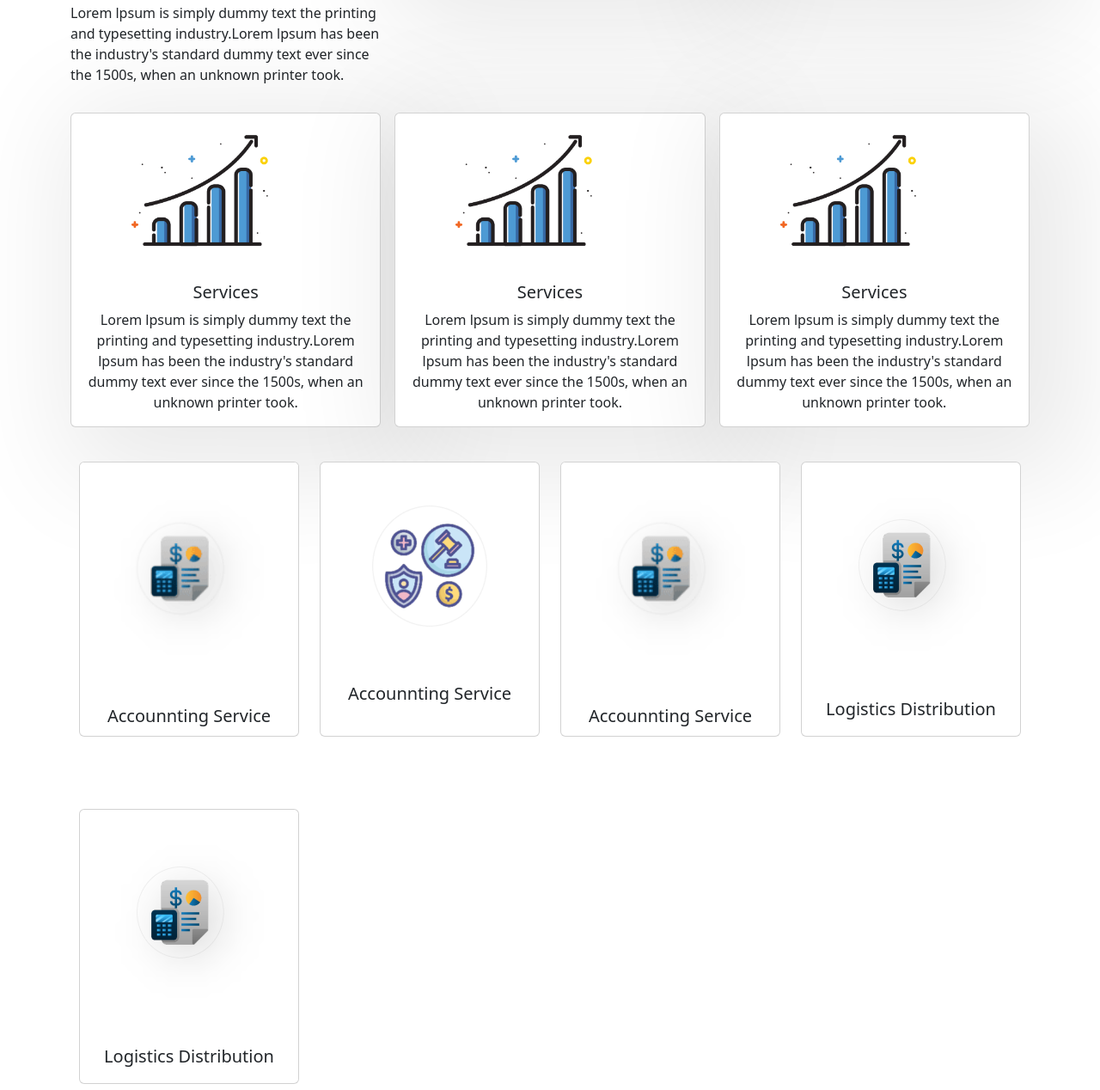
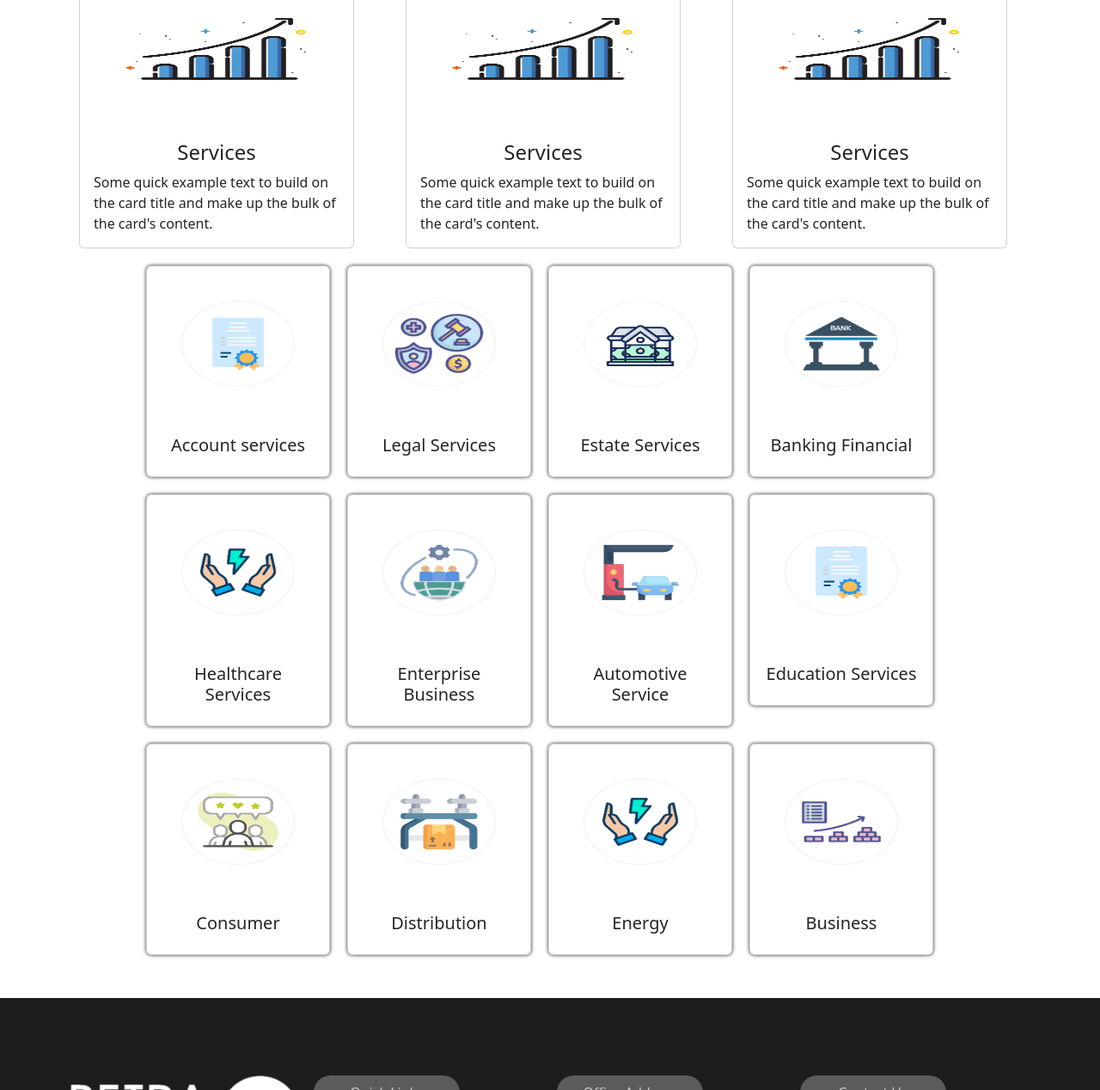
Before and after one commit to sachinburiuly/xd2, a plain HTML site: page index.html in a window 1280 px wide. Shown: the part 1800-3068 px from the top of the page at 86% size. Drawn offline with nearby package versions, Linux system fonts and the light colour scheme; files whose address does not match are found by name; a web font is replaced by a local one.

Commit message:
commit messege

```diff
--- a/css/style.css
+++ b/css/style.css
@@ -1,3 +1,13 @@
+body{
+    padding: 0;
+    margin: 0;
+}
+*{
+    padding: 0;
+    margin: 0;
+}
+
+
 .parea0 img{
     width:100px;
     height:200px;
@@ -45,6 +55,9 @@
     line-height:30px;
 
 
+}
+.footerarea ul a:active{
+    color:rgb(0, 38, 255);
 }
 .footerarea h5{
     color: #FFFFFF;
@@ -104,37 +117,45 @@
     color: #ffffff;
 }
 
-.cardarea .card img{
-    width: 50%;
-    height: 50%;
-    margin:0 60px;
+
+
+
+
+
+
+.githubarea .card-group .card{
+    margin: 10px 10px;
+    box-shadow: 0px 0px 4px 0px rgba(0,0,0,0.85);
+}
+.githubarea .card-title{
+    text-align:center;
+}
+.card-img-top{
+    margin:40px 0px;
+    padding: 0 40px;
+    height:100px;
+    width: 100px;
 
 }
-.cardarea .card h5{
-    text-align: center;
-    text-transform: capitalize;
+.githubarea .card:hover{
+    background-color: rgb(10, 2, 33);
+    color: #FFFFFF;
+    box-shadow: 0px 4px 7px 1px rgba(0,0,0,0.39);
+
 }
-.cardarea .card p{
+.githubarea .card:active{
+    background-color: rgba(4, 1, 83, 0.788);
+    color: #eeeeff;
+
+}
+.cardarea h4{
     text-align: center;
 }
-.cardarea .card{
-    box-shadow: 26px 25px 127px 30px rgba(0,0,0,0.09);
+.cardarea .col .card{
+margin: 10px 10px;
 
 }
-.CardArea .card{
-    margin: 40px 10px;
-}
-
-.card-body .card-title{
-    text-align: center;
+.githubarea .container{
+    padding: 0 90px;
 
 }
-.card-img-top1{
-
-   margin: 50px 60px;
-   border-radius:50px;
-
-}
-.githubarea .card-group .card{
-    margin: 10px 10px;
-}
--- a/index.html
+++ b/index.html
@@ -132,50 +132,100 @@
     </section>
     <section class="cardarea">
         <div class="container">
-            <div class="row row-cols-2 row-cols-md-3 g-3">
-
-
+          <div class="row row-cols-md-3 ">
 
 
               <div class="col">
+            <div class="card" style="width: 20rem;">
               <img src="images/rectangle.png" class="card-img-top" alt="...">
               <div class="card-body">
-                  <h4 class="card-title">Services</h4>
-                  <p class="card-tet">Lorem lpsum is simply dummy text the printing and
-                    typesetting industry.Lorem lpsum has been the industry's standard dummy text ever since the 1500s, when an unknown
-                    printer took.</p>
+                <h4>Services</h4>
+                <p class="card-text">Some quick example text to build on the card title and make up the bulk of the card's content.</p>
+              </div>
+            </div>
+            </div>
+
+              <div class="col">
+            <div class="card" style="width: 20rem;">
+              <img src="images/rectangle.png" class="card-img-top" alt="...">
+              <div class="card-body">
+                <h4>Services</h4>
+                <p class="card-text">Some quick example text to build on the card title and make up the bulk of the card's content.</p>
+              </div>
+            </div>
+            </div>
+
+              <div class="col">
+            <div class="card" style="width: 20rem;">
+              <img src="images/rectangle.png" class="card-img-top" alt="...">
+              <div class="card-body">
+                <h4>Services</h4>
+                <p class="card-text">Some quick example text to build on the card title and make up the bulk of the card's content.</p>
+              </div>
+            </div>
+            </div>
+
+            <div class="col">
+            <div class="card" style="width: 20rem;">
+              <img src="images/rectangle.png" class="card-img-top" alt="...">
+              <div class="card-body">
+                <h4>Services</h4>
+                <p class="card-text">Some quick example text to build on the card title and make up the bulk of the card's content.</p>
+              </div>
             </div>
           </div>
 
 
 
-
-
-
-
-
             <div class="col">
-                    <div class="card">
+            <div class="card" style="width: 20rem;">
               <img src="images/rectangle.png" class="card-img-top" alt="...">
               <div class="card-body">
-                        <h5 class="card-title">services</h5>
-                        <p class="card-text">Lorem lpsum is simply dummy text the printing and
-                            typesetting industry.Lorem lpsum has been the industry's standard dummy text ever since the 1500s, when an unknown
-                            printer took.
-                        </p>
+                <h4>Services</h4>
+                <p class="card-text">Some quick example text to build on the card title and make up the bulk of the card's content.</p>
               </div>
             </div>
             </div>
 
               <div class="col">
-                    <div class="card">
+            <div class="card" style="width: 20rem;">
               <img src="images/rectangle.png" class="card-img-top" alt="...">
               <div class="card-body">
-                        <h5 class="card-title">services</h5>
-                        <p class="card-text">Lorem lpsum is simply dummy text the printing and
-                            typesetting industry.Lorem lpsum has been the industry's standard dummy text ever since the 1500s, when an unknown
-                            printer took.
-                        </p>
+                <h4>Services</h4>
+                <p class="card-text">Some quick example text to build on the card title and make up the bulk of the card's content.</p>
+              </div>
+            </div>
+            </div>
+
+
+          </div>
+        </div>
+    </section>
+    <section class="CardArea">
+        <div class="container">
+          <div class="row">
+
+          </div>
+        </div>
+    </section>
+    <section class="profilearea">
+        <div class="container">
+          <div class="row">
+
+          </div>
+        </div>
+    </section>
+    <section class="githubarea">
+        <div class="container">
+          <div class="row">
+            <div class="card-group" style="width: 60rem;">
+
+
+              <div class="col">
+              <div class="card">
+                <a href=""><img src="images/item14.png" class="card-img-top" alt="..."></a>
+                <div class="card-body">
+                  <h5 class="card-title">Account services</h5>
                 </div>
                </div>
               </div>
@@ -183,13 +233,9 @@
 
               <div class="col">
                 <div class="card">
-                      <img src="images/rectangle.png" class="card-img-top" alt="...">
+                  <a href=""><img src="images/item8.png" class="card-img-top" alt="..."></a>
                   <div class="card-body">
-                        <h5 class="card-title">services</h5>
-                        <p class="card-text">Lorem lpsum is simply dummy text the printing and
-                            typesetting industry.Lorem lpsum has been the industry's standard dummy text ever since the 1500s, when an unknown
-                            printer took.
-                        </p>
+                    <h5 class="card-title">Legal Services</h5>
                   </div>
                  </div>
                 </div>
@@ -197,80 +243,9 @@
 
                 <div class="col">
                   <div class="card">
-                      <img src="images/rectangle.png" class="card-img-top" alt="...">
+                    <a href=""><img src="images/item7.png" class="card-img-top" alt="..."></a>
                     <div class="card-body">
-                        <h5 class="card-title">services</h5>
-                        <p class="card-text">Lorem lpsum is simply dummy text the printing and
-                            typesetting industry.Lorem lpsum has been the industry's standard dummy text ever since the 1500s, when an unknown
-                            printer took.
-                        </p>
-                     </div>
-                    </div>
-                  </div>
-
-
-                  <div class="col">
-                    <div class="card">
-                      <img src="images/rectangle.png" class="card-img-top" alt="...">
-                      <div class="card-body">
-                        <h5 class="card-title">services</h5>
-                        <p class="card-text">Lorem lpsum is simply dummy text the printing and
-                            typesetting industry.Lorem lpsum has been the industry's standard dummy text ever since the 1500s, when an unknown
-                            printer took.
-                        </p>
-                    </div>
-                    </div>
-                  </div>
-
-            </div>
-        </div>
-    </section>
-    <section class="CardArea">
-        <div class="container">
-          <div class="row row-cols-2 row-cols-md-4 g-1">
-
-              <div class="col">
-              <div class="card" style="width: 16rem; height: 20rem;" >
-                <img src="images/item20.png" class="card-img-top" alt="...">
-                <div class="card-body">
-                  <h5 class="card-title">Accounnting Service</h5>
-                </div>
-              </div>
-              </div>
-
-              <div class="col">
-              <div class="card" style="width: 16rem; height: 20rem;" >
-                <img src="images/item8.png" class="card-img-top1" alt="...">
-                <div class="card-body">
-                  <h5 class="card-title">Accounnting Service</h5>
-                </div>
-              </div>
-              </div>
-
-
-              <div class="col">
-              <div class="card" style="width: 16rem; height: 20rem;" >
-                <img src="images/item20.png" class="card-img-top" alt="...">
-                <div class="card-body">
-                  <h5 class="card-title">Accounnting Service</h5>
-                </div>
-              </div>
-              </div>
-
-              <div class="col">
-              <div class="card" style="width: 16rem; height: 20rem;" >
-                <img src="images/item17.png" class="card-img-top" alt="...">
-                <div class="card-body">
-                  <h5 class="card-title">Logistics Distribution</h5>
-                </div>
-              </div>
-              </div>
-
-              <div class="col">
-              <div class="card" style="width: 16rem; height: 20rem;" >
-                <img src="images/item17.png" class="card-img-top" alt="...">
-                <div class="card-body">
-                  <h5 class="card-title">Logistics Distribution</h5>
+                      <h5 class="card-title">Estate Services</h5>
                     </div>
                    </div>
                   </div>
@@ -279,96 +254,111 @@
 
 
 
-            </div>
-        </div>
-    </section>
-    <section class="profilearea">
-        <div class="container">
-
-
-          <div class="row row-cols-4 row-cols-md-4 g-4">
               <div class="col">
               <div class="card">
-                <img src="images/item8.png" class="card-img-top" alt="...">
+                <a href=""><img src="images/item6.png" class="card-img-top" alt="..."></a>
                 <div class="card-body">
-                  <h5 class="card-title">Card title</h5>
+                  <h5 class="card-title">Banking Financial</h5>
                 </div>
                </div>
               </div>
+            </div>
+          </div>
+
+          <div class="row">
+            <div class="card-group" style="width: 60rem;">
+
               <div class="col">
                 <div class="card">
-                <img src="images/item8.png" class="card-img-top" alt="...">
+                  <a href=""><img src="images/item12.png" class="card-img-top" alt="..."></a>
                   <div class="card-body">
-                  <h5 class="card-title">Card title</h5>
+                    <h5 class="card-title">Healthcare Services</h5>
                   </div>
                  </div>
                 </div>
+
+
                 <div class="col">
                   <div class="card">
-                <img src="images/item8.png" class="card-img-top" alt="...">
+                    <a href=""><img src="images/item18.png" class="card-img-top" alt="..."></a>
                     <div class="card-body">
-                  <h5 class="card-title">Card title</h5>
+                      <h5 class="card-title">Enterprise Business</h5>
                     </div>
                    </div>
                   </div>
+
+
                   <div class="col">
                     <div class="card">
-                <img src="images/item8.png" class="card-img-top" alt="...">
+                      <a href=""><img src="images/item16.png" class="card-img-top" alt="..."></a>
                       <div class="card-body">
-                  <h5 class="card-title">Card title</h5>
-                </div>
+                        <h5 class="card-title">Automotive Service</h5>
                       </div>
                      </div>
                     </div>
 
 
 
-
-
-        </div>
-    </section>
-    <section class="githubarea">
-        <div class="container">
-          <div class="row row-cols-4 row-cols-md-2">
-
-            <div class="card-group" style="width: 50rem; height:;">
                     <div class="col">
                       <div class="card">
-                <img src="images/item17.png" class="card-img-top" alt="...">
+                        <a href=""><img src="images/item14.png" class="card-img-top" alt="..."></a>
                         <div class="card-body">
-                  <h5 class="card-title">Card title</h5>
-                </div>
-               </div>
-              </div>
-              <div class="col">
-              <div class="card">
-                <img src="images/item17.png" class="card-img-top" alt="...">
-                <div class="card-body">
-                  <h5 class="card-title">Card title</h5>
-                </div>
-               </div>
-              </div>
-              <div class="col">
-              <div class="card">
-                <img src="images/item17.png" class="card-img-top" alt="...">
-                <div class="card-body">
-                  <h5 class="card-title">Card title</h5>
-                </div>
-               </div>
-              </div>
-              <div class="col">
-              <div class="card">
-                <img src="images/item17.png" class="card-img-top" alt="...">
-                <div class="card-body">
-                  <h5 class="card-title">Card title</h5>
-                </div>
+                          <h5 class="card-title">Education Services</h5>
                         </div>
                        </div>
                       </div>
 
 
 
+            </div>
+          </div>
 
+          <div class="row">
+             <div class="card-group" style="width: 60rem;">
+
+
+               <div class="col">
+                <div class="card">
+                  <a href=""><img src="images/item15.png" class="card-img-top" alt="..."></a>
+                  <div class="card-body">
+                    <h5 class="card-title">Consumer</h5>
+                  </div>
+                 </div>
+                </div>
+
+
+                <div class="col">
+                  <div class="card">
+                    <a href=""><img src="images/item13.png" class="card-img-top" alt="..."></a>
+                    <div class="card-body">
+                      <h5 class="card-title">Distribution</h5>
+                    </div>
+                   </div>
+                  </div>
+
+
+                  <div class="col">
+                    <div class="card">
+                      <a href=""><img src="images/item12.png" class="card-img-top" alt="..."></a>
+                      <div class="card-body">
+                        <h5 class="card-title">Energy</h5>
+                      </div>
+                     </div>
+                    </div>
+
+
+
+                    <div class="col">
+                      <div class="card">
+                        <a href=""><img src="images/item11.png" class="card-img-top" alt="..."></a>
+                        <div class="card-body">
+                          <h5 class="card-title">Business</h5>
+                        </div>
+                       </div>
+                      </div>
+
+
+             </div>
           </div>
         </div>
     </section>
@@ -428,5 +418,11 @@
     </footer>
     <script src="https://cdn.jsdelivr.net/npm/bootstrap@5.3.3/dist/js/bootstrap.bundle.min.js" integrity="sha384-YvpcrYf0tY3lHB60NNkmXc5s9fDVZLESaAA55NDzOxhy9GkcIdslK1eN7N6jIeHz" crossorigin="anonymous"></script>
     <script src="https://unpkg.com/aos@2.3.1/dist/aos.js"></script>
+
+
+
+
+
+
 </body>
 </html>
```
Also changed, not shown: images/adop.png (added), images/item21.png (added), images/lx.png (added). Lines whose indentation alone changed are shown as unchanged.
